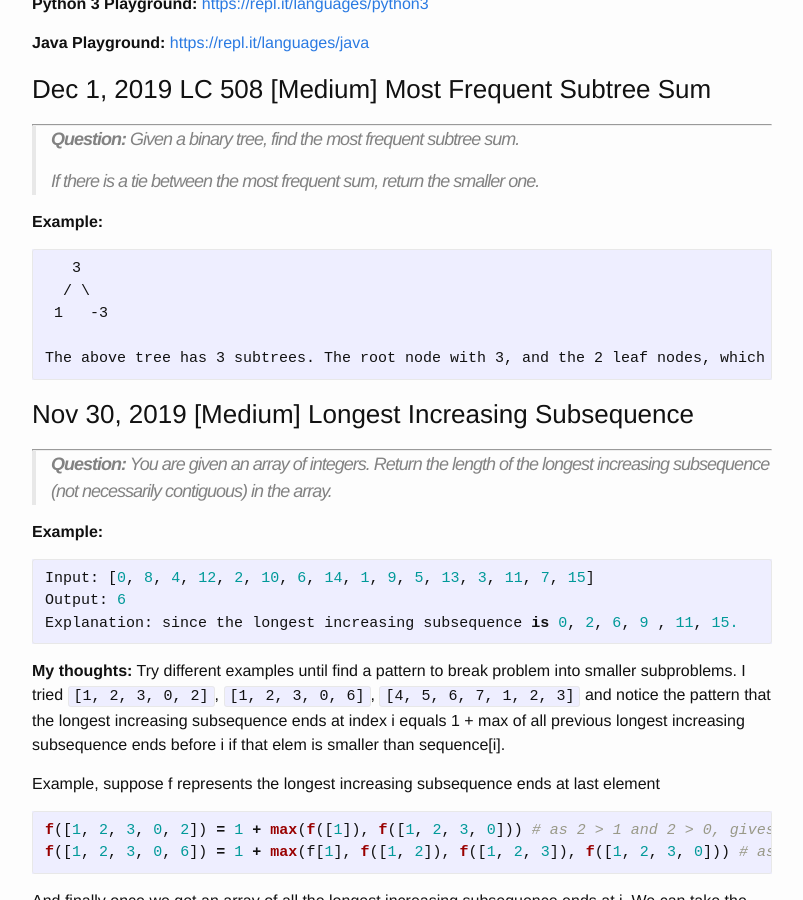
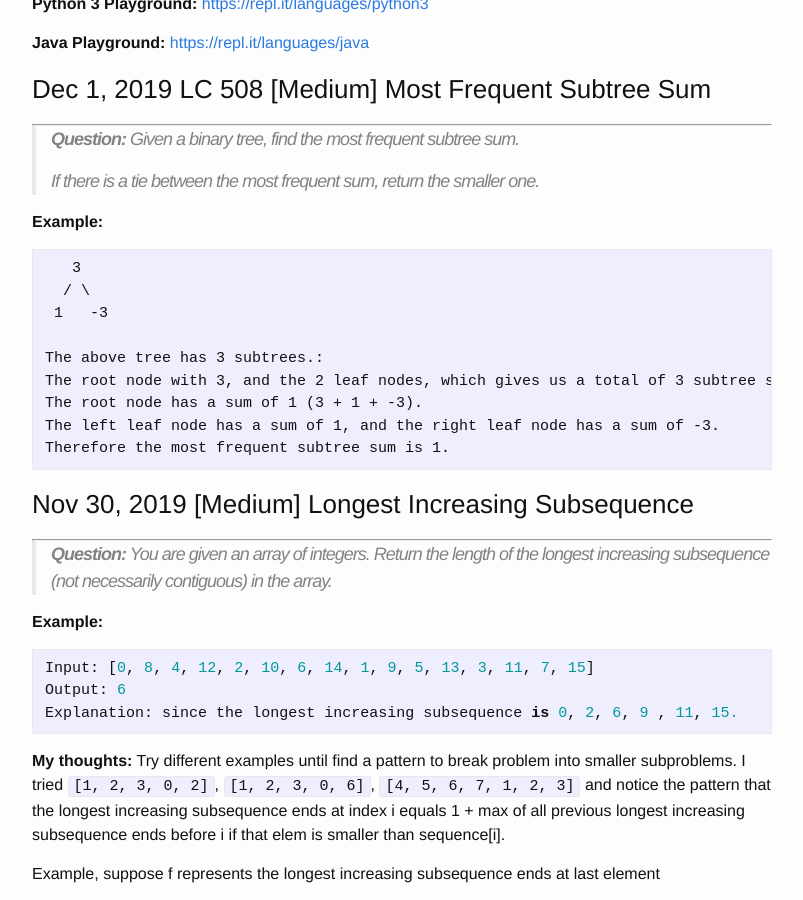
Before and after one commit to trsong/trsong.github.io, a Jekyll site: the page built from _posts/2019-11-01-DailyQuestionsNov.md, in a window 1280 px wide and 900 px high, scrolled down 1173 px. Shown: the whole window, without its empty margins (238-1041 px from the left). Built offline with Jekyll 4.4.1, drawn with Linux system fonts in a browser that asks for light colours.

Commit message:
Fix small style issue

````diff
--- a/_posts/2019-11-01-DailyQuestionsNov.md
+++ b/_posts/2019-11-01-DailyQuestionsNov.md
@@ -30,7 +30,11 @@ categories: Python/Java
   / \
  1   -3
 
-The above tree has 3 subtrees. The root node with 3, and the 2 leaf nodes, which gives us a total of 3 subtree sums. The root node has a sum of 1 (3 + 1 + -3), the left leaf node has a sum of 1, and the right leaf node has a sum of -3. Therefore the most frequent subtree sum is 1.
+The above tree has 3 subtrees.:
+The root node with 3, and the 2 leaf nodes, which gives us a total of 3 subtree sums.
+The root node has a sum of 1 (3 + 1 + -3).
+The left leaf node has a sum of 1, and the right leaf node has a sum of -3.
+Therefore the most frequent subtree sum is 1.
 ```
 
 ### Nov 30, 2019 \[Medium\] Longest Increasing Subsequence
````
